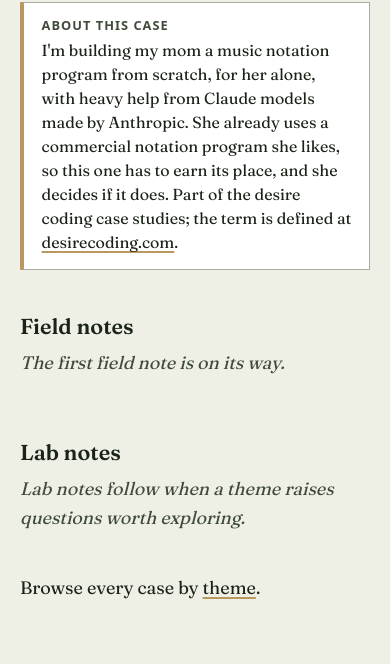
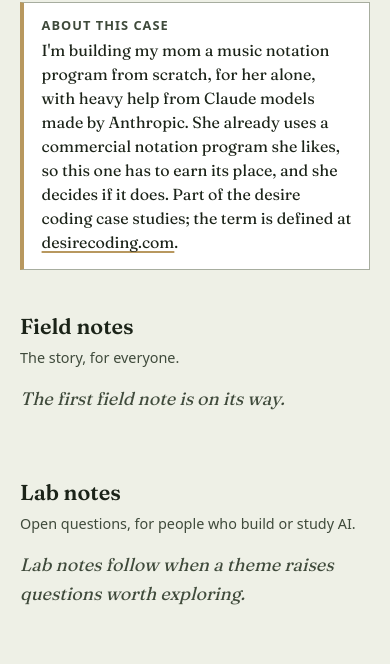
Before and after one commit to shanabeach/desirecoding, a plain HTML site: page cases/serinette/index.html in a window 390 px wide. Shown: the part 178-842 px from the top of the page. Drawn offline with Linux system fonts and the light colour scheme.

Commit message:
Show field notes and lab notes side by side on desktop
The case hub now sets the two streams in two columns on wide screens
and stacks them on phones. The header band now lines up with each
page's content width.

Co-Authored-By: Claude Opus 5.5 <noreply@anthropic.com>
Claude-Session: https://claude.ai/code/session_01Nzcn2UPUvjURXj3aB7HzQ5

```diff
--- a/assets/case.css
+++ b/assets/case.css
@@ -12,6 +12,7 @@
   --card: #ffffff;
   --measure: 36rem;
   --note: 14rem;
+  --page: calc(var(--measure) + 2.5rem);
   --serif: "Fraunces", Georgia, "Times New Roman", serif;
   --sans: system-ui, -apple-system, "Segoe UI", sans-serif;
   color-scheme: light;
@@ -33,7 +34,7 @@ a:focus-visible, summary:focus-visible { outline: 3px solid var(--earth); outlin
 /* Top band: the lawn, with the worn path as a single stroke */
 .band { background: var(--grass); color: var(--paper); }
 .band-inner {
-  max-width: calc(var(--measure) + var(--note) + 3rem);
+  max-width: var(--page);
   margin: 0 auto;
   padding-block: 0.8rem;
   padding-left: max(1.25rem, env(safe-area-inset-left, 0px));
@@ -51,7 +52,7 @@ a:focus-visible, summary:focus-visible { outline: 3px solid var(--earth); outlin
 .crumbs li + li::before { content: "/"; margin-right: 0.6rem; color: var(--pave); }
 
 main {
-  max-width: calc(var(--measure) + 2.5rem);
+  max-width: var(--page);
   margin: 0 auto;
   padding-block: 2.5rem 5rem;
   padding-left: max(1.25rem, env(safe-area-inset-left, 0px));
@@ -135,7 +136,7 @@ p { margin: 0 0 1.1rem; }
 }
 .margin-note .to-lab { display: block; margin-top: 0.3rem; font-weight: 600; color: var(--grass); }
 @media (min-width: 64rem) {
-  main.has-notes { max-width: calc(var(--measure) + var(--note) + 5.5rem); }
+  body.notes { --page: calc(var(--measure) + var(--note) + 5.5rem); }
   main.has-notes > * { max-width: var(--measure); }
   main.has-notes .margin-note {
     float: right;
@@ -183,6 +184,19 @@ p { margin: 0 0 1.1rem; }
 .changelog { font-family: var(--sans); font-size: 0.9rem; color: var(--muted); padding-left: 1.25rem; }
 .changelog time { font-variant-numeric: tabular-nums; }
 
+/* Case hub: field notes and lab notes side by side on desktop, stacked on phones */
+body.wide { --page: 66rem; }
+main.hub > .kicker, main.hub > h1, main.hub > .about, main.hub > p, main.hub > footer { max-width: var(--measure); }
+.streams { display: grid; grid-template-columns: 1fr; gap: 0 3rem; margin: 2.75rem 0 2rem; }
+.streams h2 { margin-top: 0; }
+.streams > section + section { margin-top: 1.5rem; }
+.streams > section { min-width: 0; }
+.stream-blurb { font-family: var(--sans); font-size: 0.9rem; color: var(--muted); margin: -0.2rem 0 1rem; }
+@media (min-width: 52rem) {
+  .streams { grid-template-columns: 1fr 1fr; }
+  .streams > section + section { margin-top: 0; border-left: 1px solid var(--pave); padding-left: 3rem; margin-left: -1.5rem; }
+}
+
 /* Lists of posts on hub and theme pages */
 .post-list { list-style: none; padding: 0; margin: 0 0 1.5rem; display: grid; gap: 1rem; }
 .post-list li { border-top: 1px solid var(--pave); padding-top: 0.75rem; }
--- a/cases/serinette/index.html
+++ b/cases/serinette/index.html
@@ -15,7 +15,7 @@
 <link href="https://fonts.googleapis.com/css2?family=Fraunces:opsz,wght@9..144,300;9..144,400;9..144,600&display=swap" rel="stylesheet">
 <link rel="stylesheet" href="/assets/case.css">
 </head>
-<body>
+<body class="wide">
 
 <header class="band">
   <div class="band-inner">
@@ -24,7 +24,7 @@
   </div>
 </header>
 
-<main>
+<main class="hub">
   <p class="kicker"><span class="stream">Case study</span><span>Started October 2026</span></p>
   <h1>Serinette</h1>
 
@@ -34,9 +34,12 @@
   </aside>
 
   <!-- Add each post as a list item, newest first, in the matching stream.
-       Give every post its theme chips here and a matching entry on /themes/. -->
-
+       Give every post its theme chips here and a matching entry on /themes/.
+       On desktop the two streams sit side by side; on phones they stack. -->
+  <div class="streams">
+    <section aria-labelledby="field-notes">
       <h2 id="field-notes">Field notes</h2>
+      <p class="stream-blurb">The story, for everyone.</p>
       <p class="empty">The first field note is on its way.</p>
       <ul class="post-list" hidden>
         <!--
@@ -46,8 +49,11 @@
         </li>
         -->
       </ul>
+    </section>
 
+    <section aria-labelledby="lab-notes">
       <h2 id="lab-notes">Lab notes</h2>
+      <p class="stream-blurb">Open questions, for people who build or study AI.</p>
       <p class="empty">Lab notes follow when a theme raises questions worth exploring.</p>
       <ul class="post-list" hidden>
         <!--
@@ -57,6 +63,8 @@
         </li>
         -->
       </ul>
+    </section>
+  </div>
 
   <p>Browse every case by <a href="/themes/">theme</a>.</p>
 
```
Also changed, not shown: templates/field-note.html (+2 -2 lines). Lines whose indentation alone changed are shown as unchanged.
